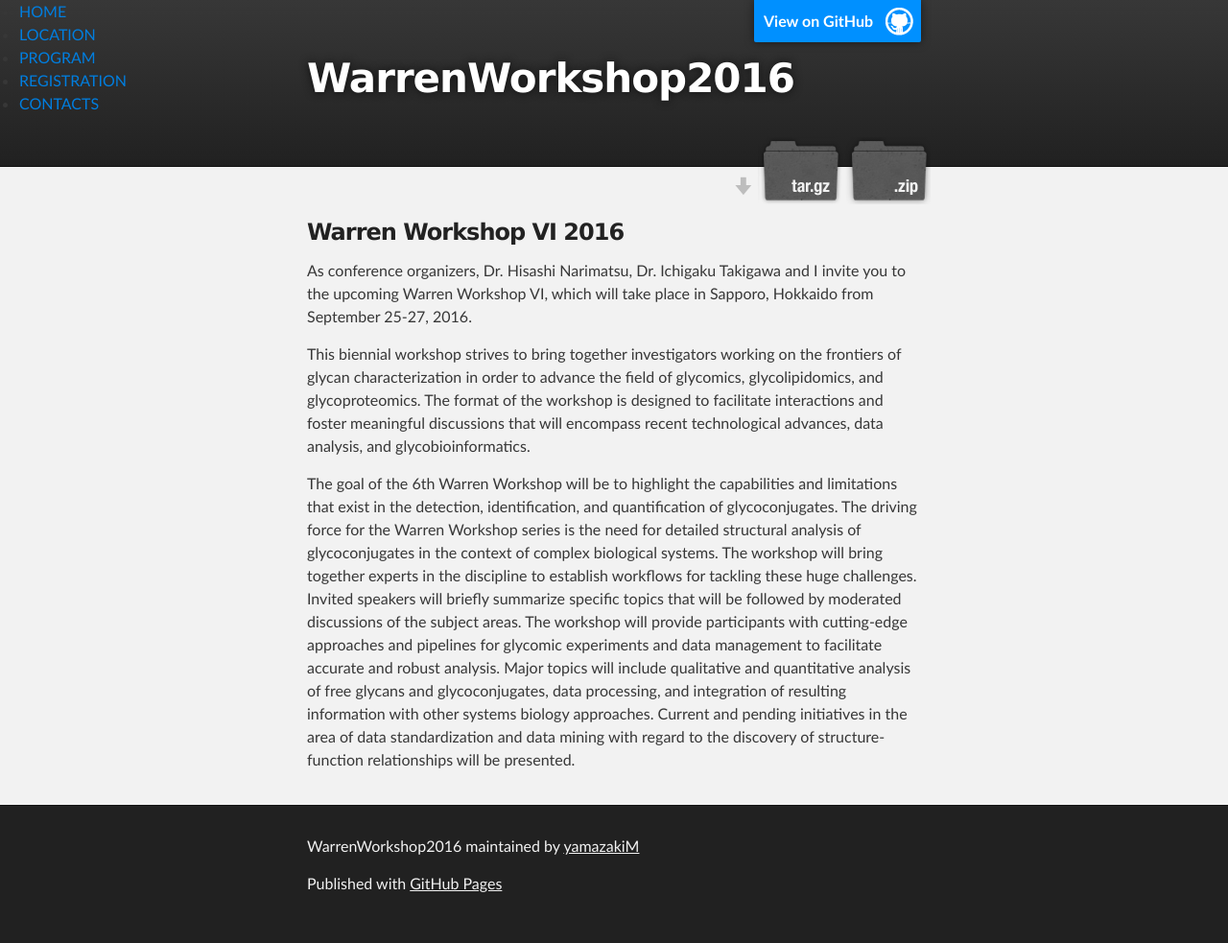
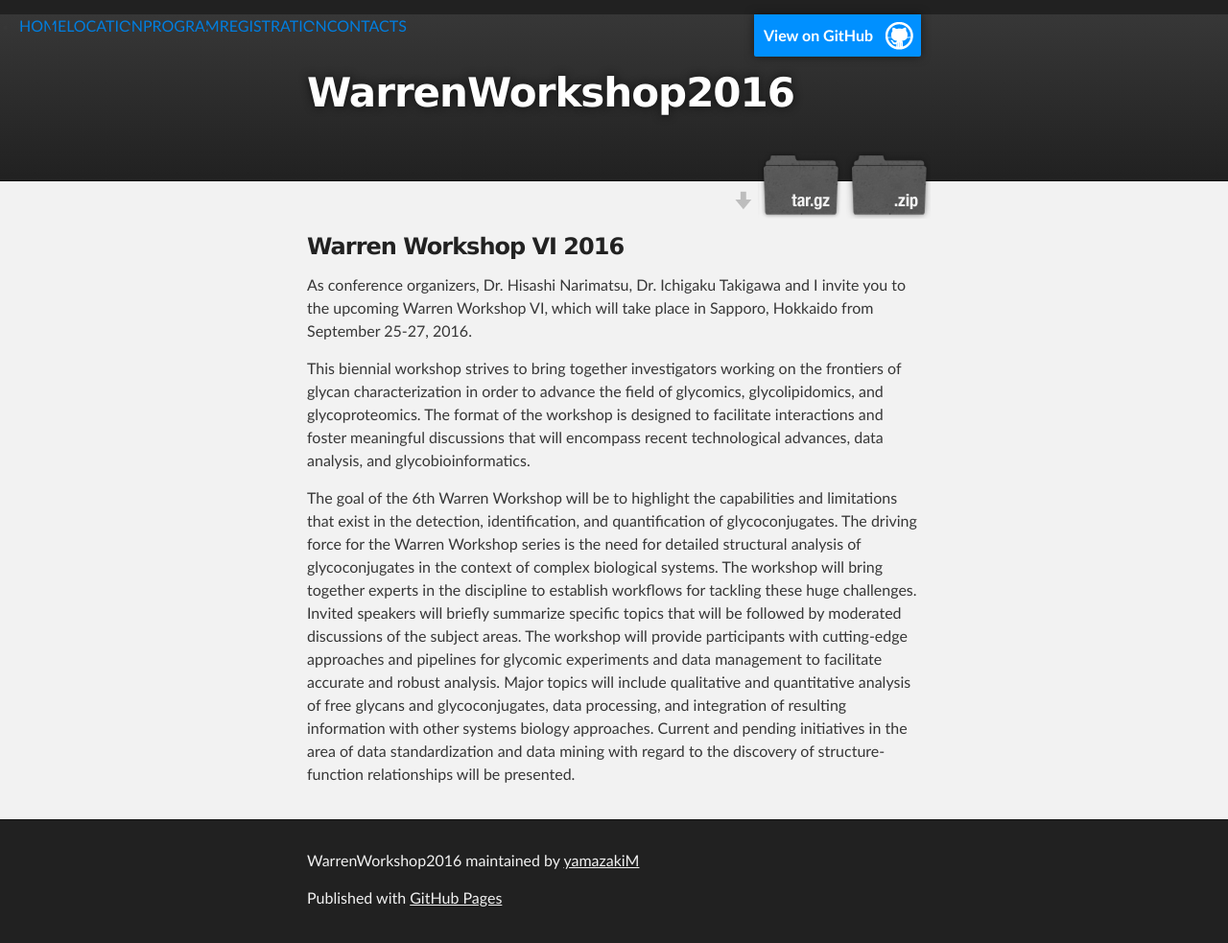
Before and after one commit to yamazakiM/WarrenWorkshop2016, a Jekyll site: the page index.html, which Jekyll copies as it is, in a window 1280 px wide. Shown: the whole page at 96% size. Built offline with Jekyll 4.4.1, drawn with Linux system fonts in a browser that asks for light colours.

Commit message:
Update stylesheet.css

```diff
--- a/stylesheets/stylesheet.css
+++ b/stylesheets/stylesheet.css
@@ -368,7 +368,7 @@
   background: #212121;
 }
 
-#global-nav{
+#global-nav>ul>li{
   float:left;
 }
 
```
